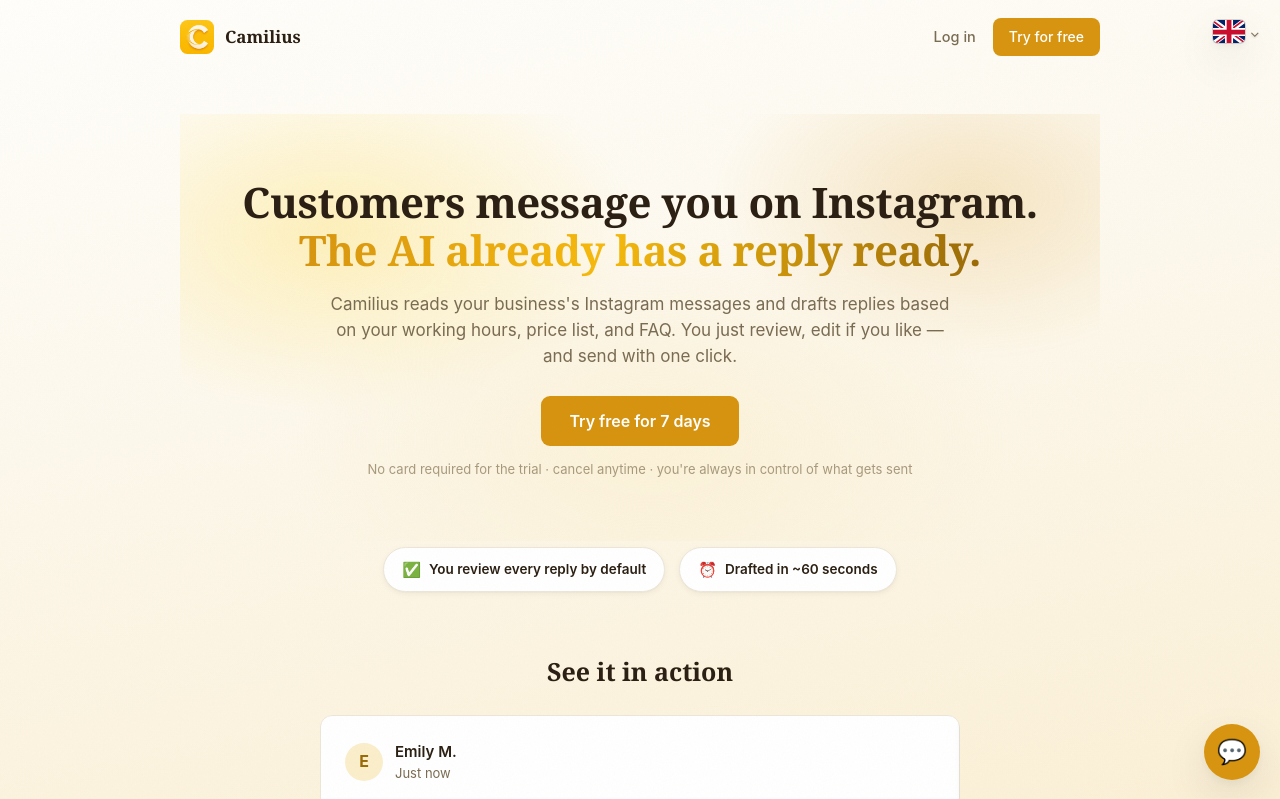
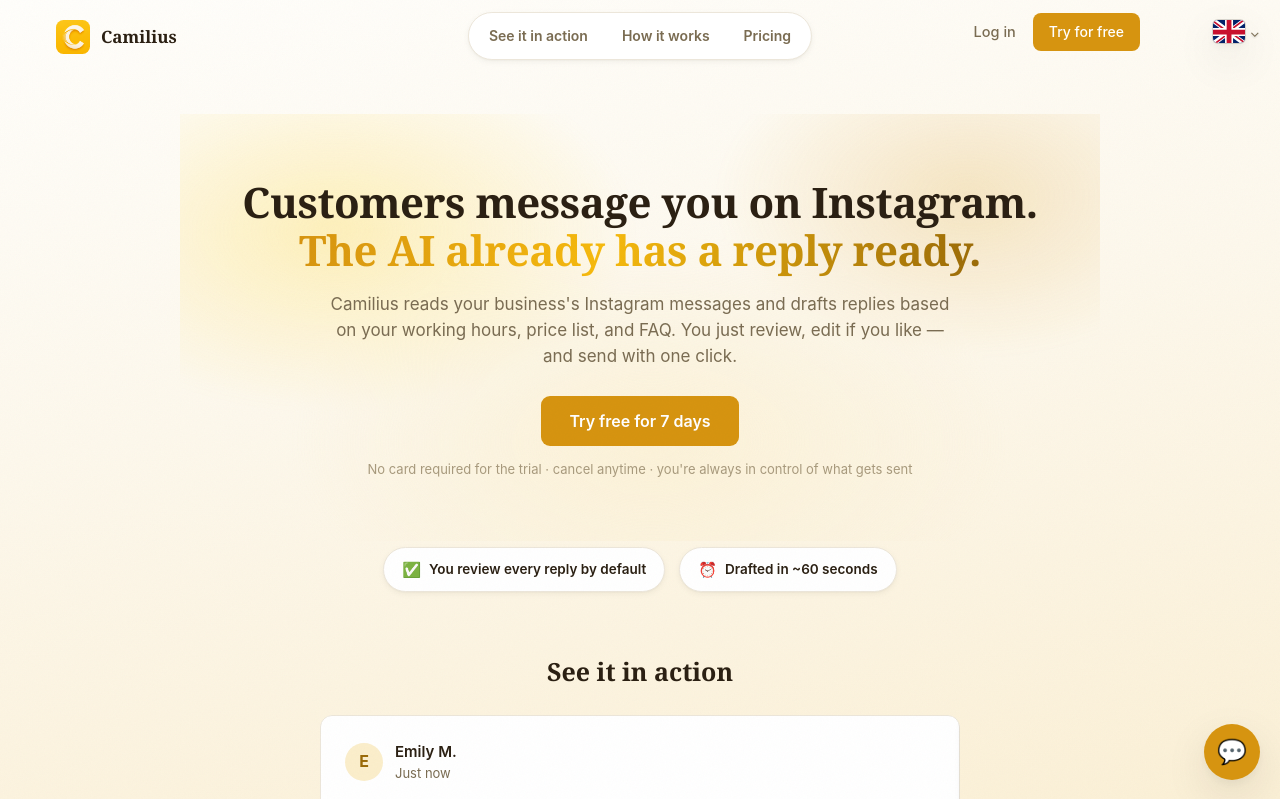
Before and after one commit to mihajlosavovic5-lab/camilius, a Flask app: page / in a window 1280 px wide. Shown: the top 799 px of the page. Run offline with Flask 3, Linux system fonts and the light colour scheme; data that the repository does not hold is empty; parts of the project's set-up code (start-up, migrations or seed data) failed here and were passed over; some libraries are stand-ins or nearby versions.

Commit message:
Redesign landing page header: corner-pinned logo, center nav, no dead space
The logo/brand is no longer a link and sits pinned near the top-left corner
instead of inside the centered content column; "Log in"/"Try for free" are
pinned near the top-right, next to the language picker. A new pill-styled
center nav ("See it in action" / "How it works" / "Pricing") fills what used
to be a big empty gap on wide screens, with smooth-scroll anchors into the
existing sections below. Fixed a header-collapse bug introduced by pulling
brand/nav out of normal flow (the scrolled frosted-glass background was
losing its height).

Co-Authored-By: Claude Sonnet 5 <noreply@anthropic.com>
Claude-Session: https://claude.ai/code/session_01Y6dg5QR7Xwm5WPdyzWHr1N

```diff
--- a/static/style.css
+++ b/static/style.css
@@ -831,8 +831,68 @@ body.intro { margin: 0; height: 100dvh; overflow: hidden; }
     padding: 12px 0;
     box-shadow: 0 4px 20px rgba(38, 32, 20, .05);
 }
-#lp-header .public-header { padding-top: 0; padding-bottom: 0; }
+/* min-height: brand and (>=1001px) nav-links are pulled out of flow below for
+   corner-pinning, leaving no in-flow content to size this box - without it,
+   the header collapses and its scrolled frosted-glass background no longer
+   reaches down behind the now-floating buttons. */
+#lp-header .public-header { padding-top: 0; padding-bottom: 0; justify-content: flex-end; min-height: 38px; }
 .lp-header-spacer { height: 74px; }
+
+/* Logo pinned near the viewport corner, and no longer a link - #lp-header is
+   fixed/full-width so absolute here resolves against the viewport, not the
+   centered .public-header. Below 1080px it stays flush at the true corner
+   (left:20); above that it's nudged in a bit for breathing room next to the
+   center nav, see the shared breakpoint below. */
+#lp-corner-brand { position: absolute; top: 20px; left: 20px; cursor: default; }
+
+/* Above ~1080px the centered 960px column leaves visible daylight between
+   "Log in"/"Try for free" and the fixed language-picker button in the true
+   corner - pin the nav links too, nudged in from the edge (not flush against
+   the language button) so the whole row reads as evenly spaced rather than
+   pinned to extremes. Below 1080px .public-header is narrow enough that this
+   would crowd the still in-flow "Log in"/"Try for free" links (and the
+   center nav below is hidden entirely at that width). */
+@media (min-width: 1080px) {
+    #lp-corner-brand { left: 56px; }
+    #lp-header .nav-links {
+        position: fixed;
+        top: calc(13px + var(--install-banner-h));
+        right: 140px;
+    }
+}
+
+/* Center nav - real links into sections further down the page (not
+   decoration), filling the wide empty gap between the corner logo and the
+   corner buttons. Styled as one pill-shaped group (same visual language as
+   the trust-strip pills / language button elsewhere on the page) instead of
+   bare text, so it reads as a designed nav component. Desktop-only: below
+   1080px .public-header is narrow enough that a middle nav would crowd the
+   still in-flow "Log in"/"Try for free" links. */
+#lp-header .lp-center-nav { display: none; }
+@media (min-width: 1080px) {
+    #lp-header .lp-center-nav {
+        display: flex; align-items: center; gap: 2px;
+        position: absolute; left: 50%; top: 12px; transform: translateX(-50%);
+        background: var(--surface); border: 1px solid var(--border);
+        border-radius: 99px; padding: 4px; box-shadow: var(--shadow);
+    }
+    #lp-header .lp-center-nav a {
+        color: var(--text-muted); font-size: 14px; font-weight: 600;
+        padding: 8px 16px; border-radius: 99px;
+        transition: background .15s ease, color .15s ease;
+    }
+    #lp-header .lp-center-nav a:hover {
+        background: var(--primary-light); color: var(--primary-ink); text-decoration: none;
+    }
+}
+
+/* Smooth-scroll for the center nav's anchor links; scroll-margin-top keeps the
+   fixed header from covering the target section's heading on arrival. */
+html { scroll-behavior: smooth; }
+.lp-scroll-anchor { scroll-margin-top: 90px; }
+@media (prefers-reduced-motion: reduce) {
+    html { scroll-behavior: auto; }
+}
 
 /* --- Hero aurora background --- */
 .lp-hero { position: relative; overflow: hidden; }
--- a/templates/landing.html
+++ b/templates/landing.html
@@ -9,10 +9,18 @@
 
 <header id="lp-header">
     <div class="public-header">
-        <a class="brand" href="{{ url_for('home') }}">
+        <span class="brand" id="lp-corner-brand">
             <span class="brand-mark">C</span>
             <span class="brand-name">Camilius</span>
-        </a>
+        </span>
+        <!-- Center nav (desktop only, see min-width:1001px in style.css) - anchors into
+             sections that already exist further down the page, reusing their own
+             section-title i18n keys instead of adding new translation entries. -->
+        <nav class="lp-center-nav">
+            <a href="#lp-examples" data-i18n="landing.slider.sectionTitle">See it in action</a>
+            <a href="#lp-how-it-works" data-i18n="landing.howItWorks.title">How it works</a>
+            {% if not beta_free_mode %}<a href="#lp-pricing" data-i18n="terms.pricing.heading">Pricing</a>{% endif %}
+        </nav>
         <div class="nav-links">
             <a href="{{ url_for('login') }}" data-i18n="landing.nav.login">Log in</a>
             <a href="{{ url_for('register') }}" class="button" style="padding: 8px 16px; font-size: 14px;" data-i18n="landing.nav.tryFree">Try for free</a>
@@ -54,7 +62,7 @@
          reply carries data-i18n (see static/site-i18n.js "landing.slider.*") so it
          auto-translates with the rest of the site; sender names are left as-is
          (proper nouns, same treatment as a real business's own name elsewhere). -->
-    <section class="section">
+    <section class="section lp-scroll-anchor" id="lp-examples">
         <h2 class="section-title lp-reveal" data-i18n="landing.slider.sectionTitle">See it in action</h2>
         <div class="lp-slider lp-reveal" id="lp-slider">
             <div class="lp-slider-viewport">
@@ -244,7 +252,7 @@ The standard package includes 6 hours of coverage and 300+ edited photos. Want m
     </section>
 
     <!-- How it works -->
-    <section class="section">
+    <section class="section lp-scroll-anchor" id="lp-how-it-works">
         <h2 class="section-title lp-reveal" data-i18n="landing.howItWorks.title">How it works</h2>
         <div class="steps lp-reveal-group">
             <div class="card step lp-card-hover lp-reveal">
@@ -283,7 +291,7 @@ The standard package includes 6 hours of coverage and 300+ edited photos. Want m
     <!-- Pricing - a teaser only; the real Starter/Pro breakdown with a Monthly/Yearly
          toggle lives on /subscription (inside Settings once logged in) - see
          subscription.html. -->
-    <section class="section">
+    <section class="section lp-scroll-anchor" id="lp-pricing">
         <h2 class="section-title lp-reveal" data-i18n="landing.pricing.title">Simple pricing</h2>
         <div class="card price-card lp-card-hover lp-reveal">
             <div class="price-row" style="justify-content: center;">
```
